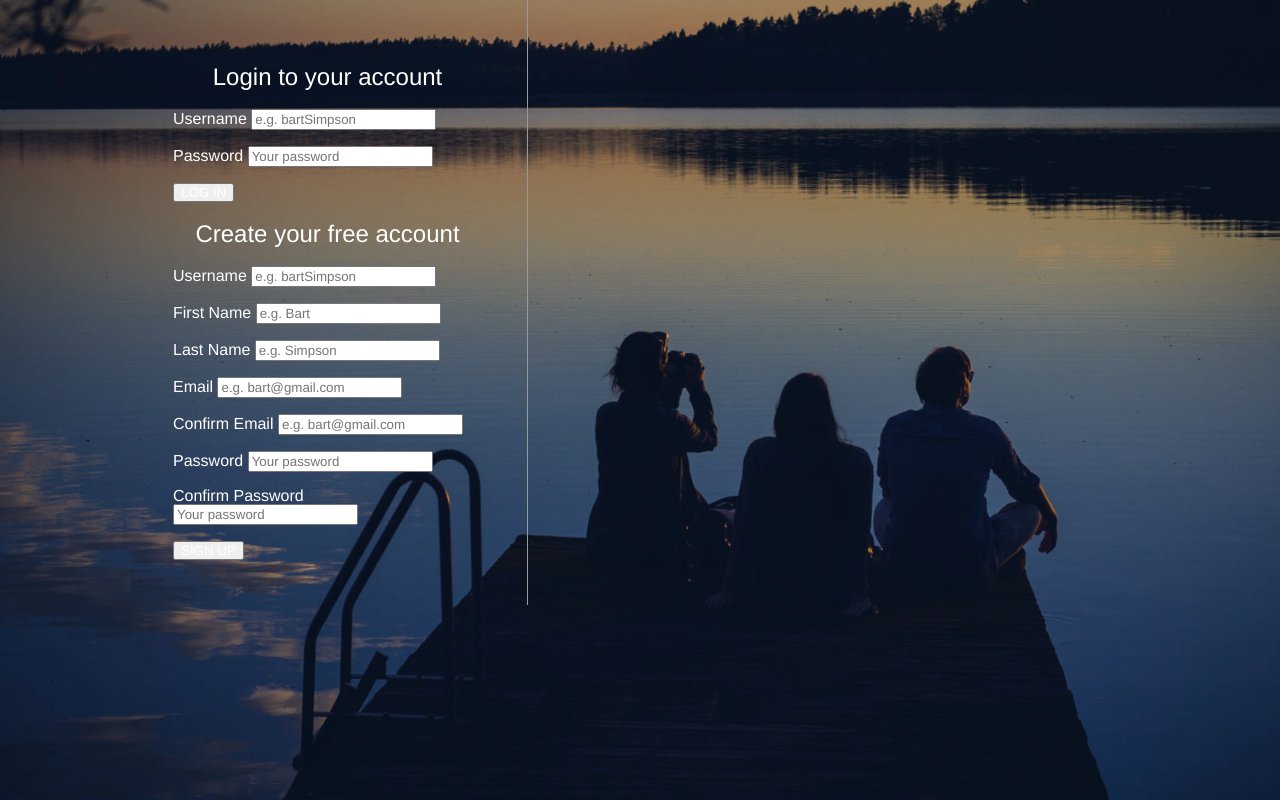
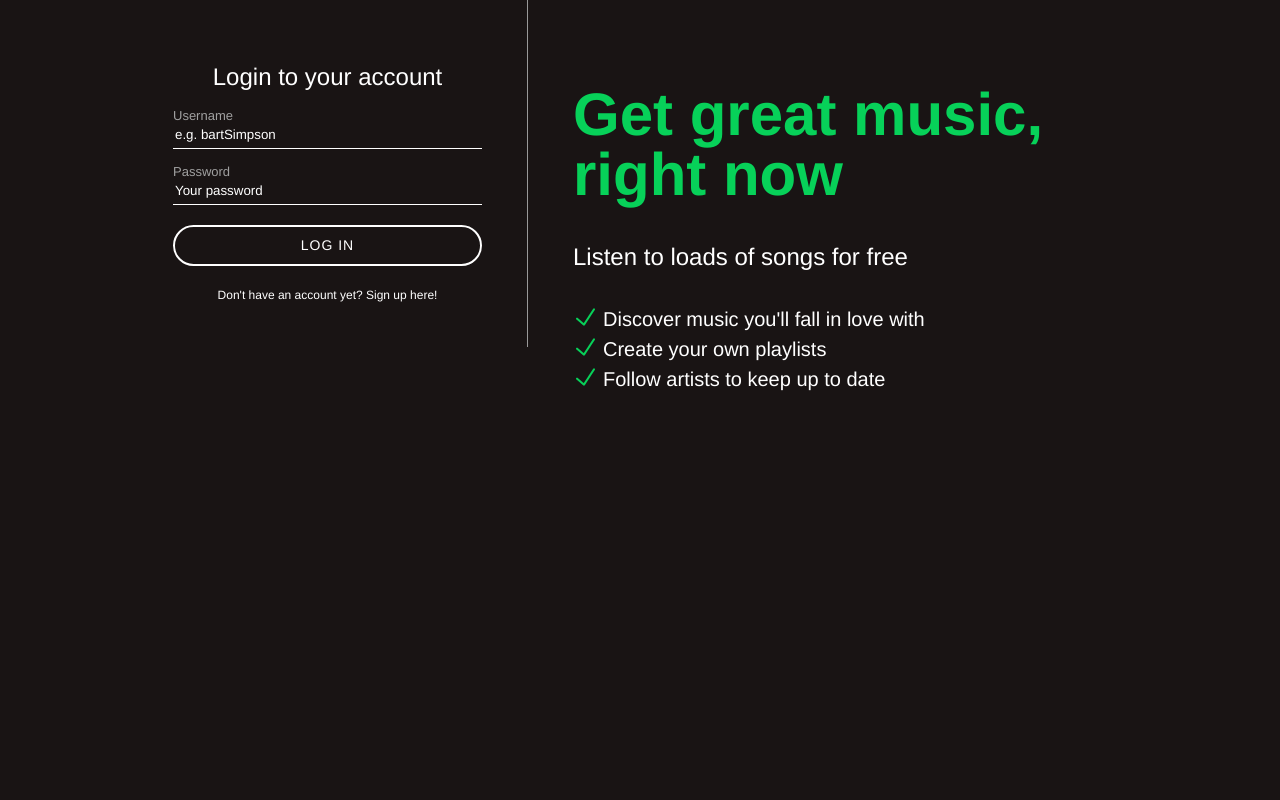
Before and after one commit to jimcwx/SpotifyClone, a PHP site: page /register.php in a window 1280 px wide. Run offline with PHP 8.4, Linux system fonts and the light colour scheme.

Commit message:
added some styles

```diff
--- a/assets/css/register.css
+++ b/assets/css/register.css
@@ -5,8 +5,8 @@
 }
 
 #background {
-  background-color: #000;
-  background-image: url(../images/bg.jpg);
+  background-color: #191414;
+  /* background-image: url(../images/bg.jpg); */
   background-position: center;
   background-size: cover;
   display: table;
@@ -29,6 +29,28 @@
   max-width: 1024px;
 }
 
+::-webkit-input-placeholder { /* WebKit, Blink, Edge */
+    color:    #fff;
+}
+:-moz-placeholder { /* Mozilla Firefox 4 to 18 */
+  color:    #fff;
+  opacity:  1;
+}
+::-moz-placeholder { /* Mozilla Firefox 19+ */
+  color:    #fff;
+  opacity:  1;
+}
+:-ms-input-placeholder { /* Internet Explorer 10-11 */
+  color:    #fff;
+}
+::-ms-input-placeholder { /* Microsoft Edge */
+  color:    #fff;
+}
+
+::placeholder { /* Most modern browsers support this now. */
+  color:    #fff;
+}
+
 #inputContainer {
   width: 400px;
   padding: 45px;
@@ -39,3 +61,90 @@
 #inputContainer h2 {
   text-align: center;
 }
+
+#inputContainer input[type="text"],
+#inputContainer input[type="email"],
+#inputContainer input[type="password"]{
+  display: block;
+  background-color: transparent;
+  border: 0;
+  border-bottom: 1px solid #fff;
+  height: 27px;
+  line-height: 27px;
+  width: 100%;
+}
+
+#inputContainer label {
+  color: #a0a0a0;
+  font-size: 13px;
+  margin-top: 15px;
+  display:block;
+}
+
+#inputContainer button {
+  background-color: transparent;
+  border: 2px solid #fff;
+  border-radius: 250px;
+  color: #fff;
+  display: block;
+  font-size: 14px;
+  letter-spacing: 1px;
+  margin: 20px auto;
+  height: 41px;
+  width: 100%;
+  transition: all 1s;
+}
+
+#inputContainer button:hover,
+#inputContainer button:focus {
+  cursor: pointer;
+}
+
+.hasAccountText {
+  text-align: center;
+}
+
+.hasAccountText span:hover {
+  cursor:pointer;
+}
+
+.hasAccountText span{
+  font-weight: bold;
+  font-size: 12px;
+}
+
+#registerForm, #loginForm {
+  display: none;
+}
+
+#loginText {
+  padding: 45px;
+  display: table-cell;
+}
+
+#loginText h1 {
+  color: #07d159;
+  font-size: 60px;
+  font-weight: bold;
+}
+
+#loginText h2 {
+  margin: 35px 0;
+}
+
+#loginText ul {
+  padding: 0;
+}
+
+#loginText li {
+  font-size: 20px;
+  list-style-type: none;
+  padding: 5px 30px;
+  background: url(../images/icons/checkmark.png) no-repeat 0 0;
+}
+
+#inputContainer .errorMessage {
+  color: #07d159;
+  font-size: 12px;
+  display: block;
+}
--- /dev/null
+++ b/assets/js/register.js
@@ -0,0 +1,11 @@
+$(document).ready(function() {
+  $("#hideLogin").click(function() {
+    $("#loginForm").hide();
+    $("#registerForm").show();
+  });
+
+  $("#hideRegister").click(function () {
+    $("#loginForm").show();
+    $("#registerForm").hide();
+  })
+});
--- a/index.php
+++ b/index.php
@@ -14,9 +14,12 @@
 <head>
   <meta charset="UTF-8">
   <meta name="viewport" content="width=device-width, initial-scale=1.0">
+  <link rel="stylesheet" href="assets/css/style.css">
   <title>Welcome to Spotify Clone</title>
 </head>
 <body>
-  HELLO!
+  <div id="nowPlayingBarContainer">
+
+  </div>
 </body>
 </html>
--- a/register.php
+++ b/register.php
@@ -21,8 +21,31 @@
   <meta name="viewport" content="width=device-width, initial-scale=1.0">
   <title>Welcome to Spotify Clone!</title>
   <link rel="stylesheet" href="assets/css/register.css">
+  <script src='https://code.jquery.com/jquery-3.4.0.min.js' integrity='sha256-BJeo0qm959uMBGb65z40ejJYGSgR7REI4+CW1fNKwOg=' crossorigin='anonymous'></script>
+  <script src="assets/js/register.js"></script>
 </head>
 <body>
+  <?php
+    if(isset($_POST["registerButton"])) {
+      echo '
+        <script>
+          $(document).ready(function() {
+            $("#loginForm").hide();
+            $("#registerForm").show();
+          });
+        </script>';
+    } else {
+      echo '
+        <script>
+          $(document).ready(function() {
+            $("#loginForm").show();
+            $("#registerForm").hide();
+          });
+        </script>';
+    }
+  ?>
+
+
   <div id="background">
     <div id="loginContainer">
 
@@ -32,7 +55,7 @@
           <p>
             <?php echo $account->getError(Constants::$loginFailed); ?>
             <label for="loginUsername">Username</label>
-            <input type="text" id="loginUsername" name="loginUsername" placeholder="e.g. bartSimpson" required>
+            <input type="text" id="loginUsername" name="loginUsername" placeholder="e.g. bartSimpson" value="<?php getInputValue("loginUsername") ?>" required>
           </p>
           <p>
             <label for="loginPassword">Password</label>
@@ -40,6 +63,10 @@
           </p>
 
           <button type="submit" name="loginButton">LOG IN</button>
+
+          <div class="hasAccountText">
+              <span id="hideLogin">Don't have an account yet? Sign up here!</span>
+          </div>
 
         </form>
 
@@ -87,8 +114,21 @@
 
           <button type="submit" name="registerButton">SIGN UP</button>
 
+          <div class="hasAccountText">
+              <span id="hideRegister">Already have an account? Log in here!</span>
+          </div>
         </form>
 
+      </div>
+
+      <div id="loginText">
+        <h1>Get great music, right now</h1>
+        <h2>Listen to loads of songs for free</h2>
+        <ul>
+          <li>Discover music you'll fall in love with</li>
+          <li>Create your own playlists</li>
+          <li>Follow artists to keep up to date</li>
+        </ul>
       </div>
     </div>
   </div>
```
Also changed, not shown: assets/css/style.css (added, +14 -0 lines), assets/images/icons/checkmark.png (added).
